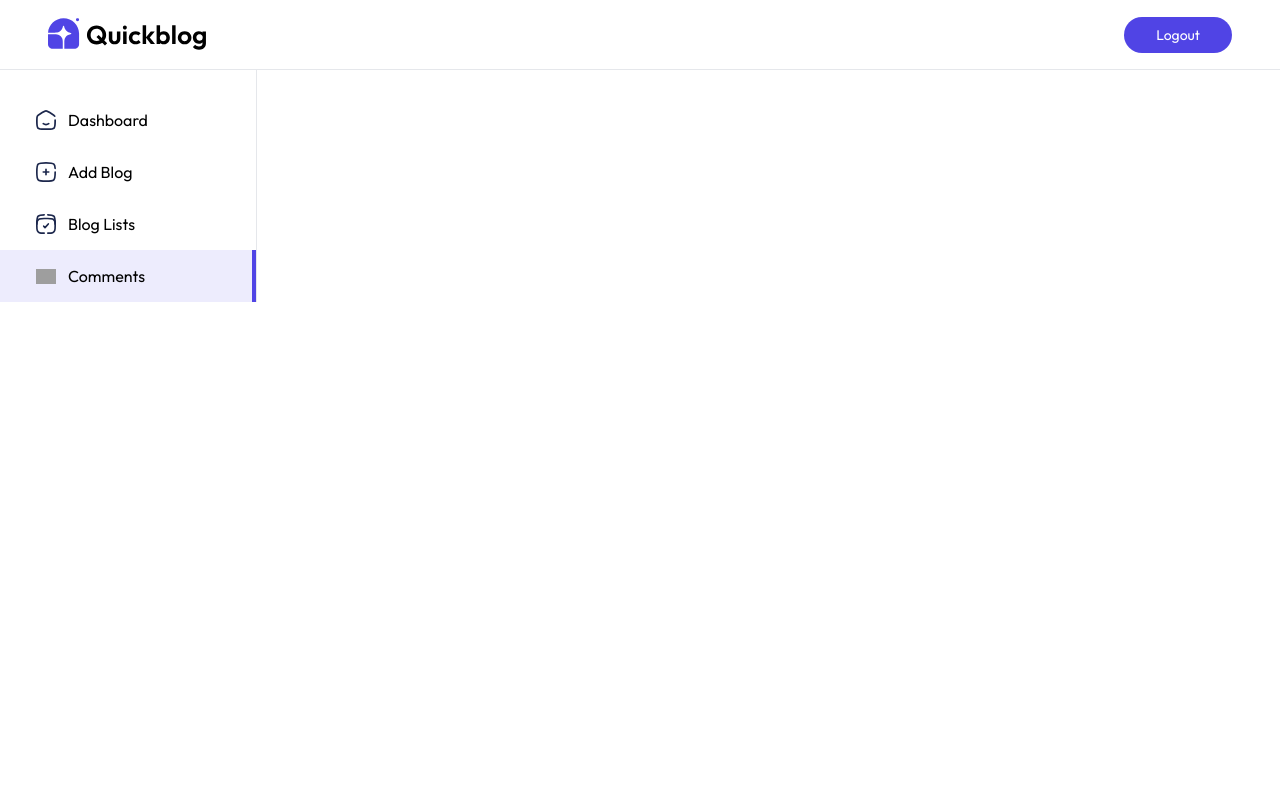
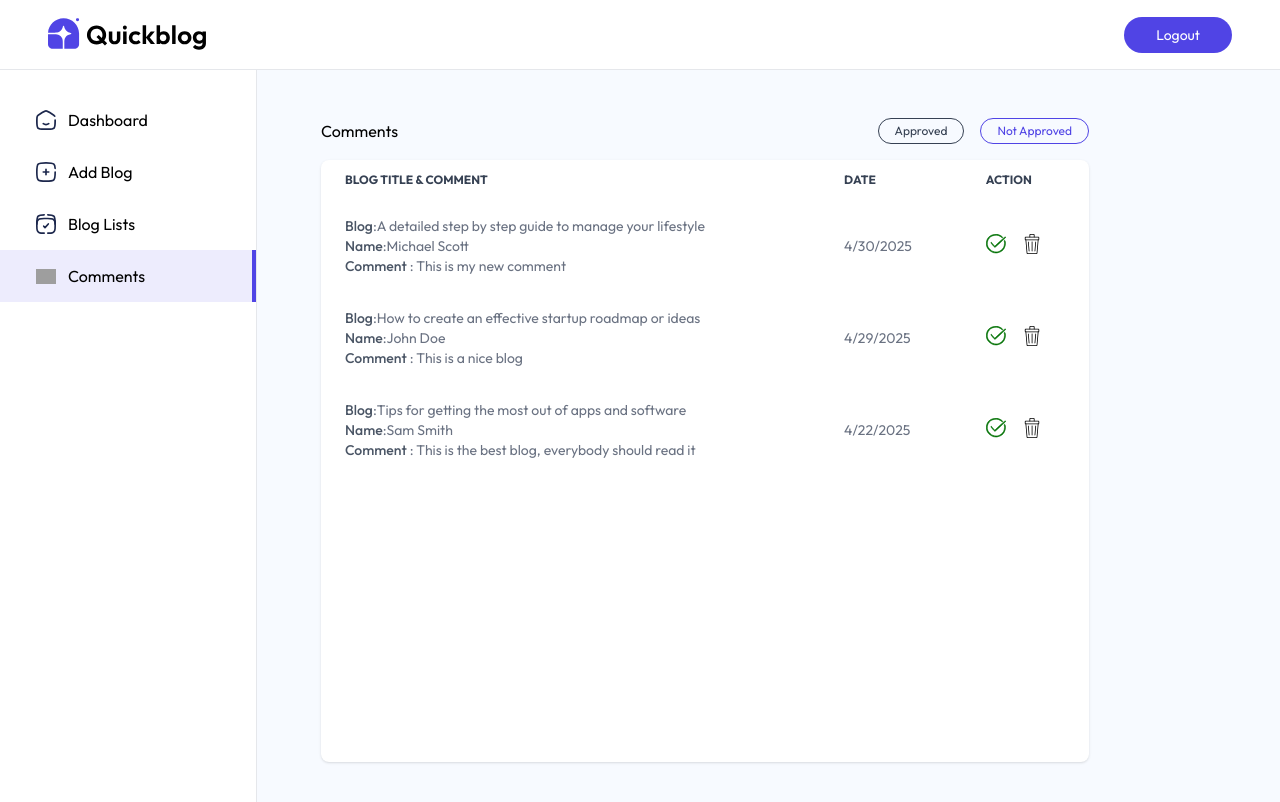
Before and after one commit to razzasid/QuickBlog, a React (Vite) app in the folder client/: page /admin/comments in a window 1280 px wide. Shown: the top 802 px of the page. Built offline with nearby package versions, Linux system fonts and the light colour scheme; grey boxes are pictures that could not be loaded.

Commit message:
add bloglist

```diff
--- /dev/null
+++ b/client/src/components/admin/CommentTableItem.jsx
@@ -0,0 +1,42 @@
+import { tr } from "motion/react-client";
+import { assets } from "../../assets/assets";
+
+function CommentTableItem({ comment, fetchComments }) {
+  const { blog, createdAt, _id } = comment;
+  const BlogDate = new Date(createdAt);
+  return (
+    <tr className="order-y border-gray-300">
+      <td className="px-6 py-4">
+        <b className="font-medium text-gray-600">Blog</b>:{blog.title}
+        <br />
+        <b className="font-medium text-gray-600">Name</b>:{comment.name}
+        <br />
+        <b className="font-medium text-gray-600">Comment</b> : {comment.content}
+      </td>
+      <td className="px-6 py-4 max-sm:hidden">
+        {BlogDate.toLocaleDateString()}
+      </td>
+      <td className="px-6 py-4">
+        <div className="inline-flex items-center gap-4">
+          {!comment.isApproved ? (
+            <img
+              src={assets.tick_icon}
+              className="w-5 cursor-pointer transition-all hover:scale-110"
+            />
+          ) : (
+            <p className="rounded-full border border-green-600 bg-green-100 px-3 py-1 text-xs text-green-600">
+              Approved
+            </p>
+          )}
+          <img
+            src={assets.bin_icon}
+            alt=""
+            className="w-5 cursor-pointer transition-all hover:scale-110"
+          />
+        </div>
+      </td>
+    </tr>
+  );
+}
+
+export default CommentTableItem;
--- a/client/src/pages/admin/Comments.jsx
+++ b/client/src/pages/admin/Comments.jsx
@@ -1,11 +1,73 @@
-import React from 'react'
+import { useEffect, useState } from "react";
+import { comments_data } from "../../assets/assets";
+import CommentTableItem from "../../components/admin/CommentTableItem";
 
 const Comments = () => {
+  const [comments, setComments] = useState([]);
+  const [filter, setFilter] = useState("Not Approved");
+
+  const fetchComments = async () => {
+    setComments(comments_data);
+  };
+
+  useEffect(() => {
+    fetchComments();
+  }, []);
+
   return (
-    <div>
+    <div className="min-h-screen flex-1 bg-blue-50/50 px-5 pt-5 sm:pt-12 sm:pl-16">
+      <div className="flex max-w-3xl items-center justify-between">
+        <h1>Comments</h1>
+        <div className="flex gap-4">
+          <button
+            onClick={() => setFilter("Approved")}
+            className={`shadow-custom-sm cursor-pointer rounded-full border px-4 py-1 text-xs ${filter === "Approved" ? "text-primary" : "text-gray-700"}`}
+          >
+            Approved
+          </button>
+          <button
+            onClick={() => setFilter("Not Approved")}
+            className={`shadow-custom-sm cursor-pointer rounded-full border px-4 py-1 text-xs ${filter === "Not Approved" ? "text-primary" : "text-gray-700"}`}
+          >
+            Not Approved
+          </button>
+        </div>
+      </div>
 
+      <div className="scrollbar-hide relative mt-4 h-4/5 max-w-3xl overflow-x-auto rounded-lg bg-white shadow">
+        <table className="w-full text-sm text-gray-500">
+          <thead className="text-left text-xs text-gray-700 uppercase">
+            <tr>
+              <th scope="col" className="px-6 py-3">
+                Blog Title & Comment
+              </th>
+              <th scope="col" className="px-6 py-3 max-sm:hidden">
+                Date
+              </th>
+              <th scope="col" className="px-6 py-3">
+                Action
+              </th>
+            </tr>
+          </thead>
+          <tbody>
+            {comments
+              .filter((comment) => {
+                if (filter === "Approved") return comment.isApproved === true;
+                return comment.isApproved === false;
+              })
+              .map((comment, index) => (
+                <CommentTableItem
+                  key={comment._id}
+                  comment={comment}
+                  index={index + 1}
+                  fetchComments={fetchComments}
+                />
+              ))}
+          </tbody>
+        </table>
+      </div>
     </div>
-  )
-}
+  );
+};
 
-export default Comments
+export default Comments;
--- a/client/src/pages/admin/ListBlog.jsx
+++ b/client/src/pages/admin/ListBlog.jsx
@@ -1,11 +1,59 @@
-import React from 'react'
+import { useEffect, useState } from "react";
+import { blog_data } from "../../assets/assets";
+import BlogTableItem from "../../components/admin/BlogTableItem";
 
 const ListBlog = () => {
+  const [blogs, setBlogs] = useState([]);
+
+  const fetchBlogs = async () => {
+    setBlogs(blog_data);
+  };
+
+  useEffect(() => {
+    fetchBlogs();
+  }, []);
+
   return (
-    <div>
+    <div className="flex-1 bg-blue-50/50 px-5 pt-5 sm:pt-12 sm:pl-16">
+      <h1>ALl Blogs</h1>
 
+      <div className="scollbar-hide relative mt-4 h-4/5 max-w-4xl overflow-x-auto rounded-lg bg-white shadow">
+        <table className="w-full text-sm text-gray-500">
+          <thead className="text-left text-xs text-gray-600 uppercase">
+            <tr>
+              <th scope="col" className="px-2 py-4">
+                #
+              </th>
+              <th scope="col" className="px-2 py-4">
+                Blog Title
+              </th>
+              <th scope="col" className="px-2 py-4 max-sm:hidden">
+                Date
+              </th>
+              <th scope="col" className="px-2 py-4 max-sm:hidden">
+                Status
+              </th>
+              <th scope="col" className="px-2 py-4">
+                Actions
+              </th>
+            </tr>
+          </thead>
+          <tbody>
+            {blogs.map((blog, index) => {
+              return (
+                <BlogTableItem
+                  key={blog._id}
+                  blog={blog}
+                  fetchBlogs={fetchBlogs}
+                  index={index + 1}
+                />
+              );
+            })}
+          </tbody>
+        </table>
+      </div>
     </div>
-  )
-}
+  );
+};
 
-export default ListBlog
+export default ListBlog;
```
